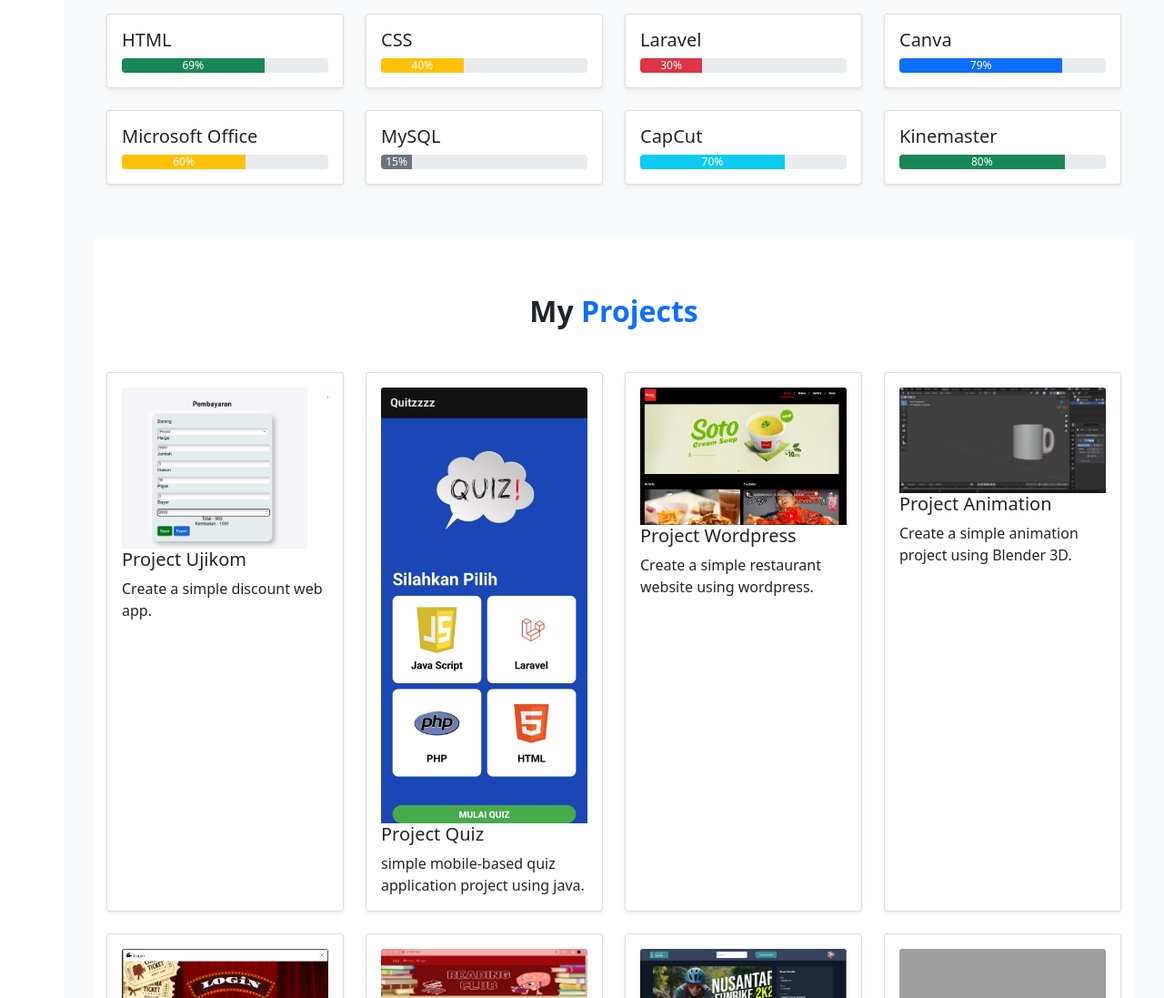
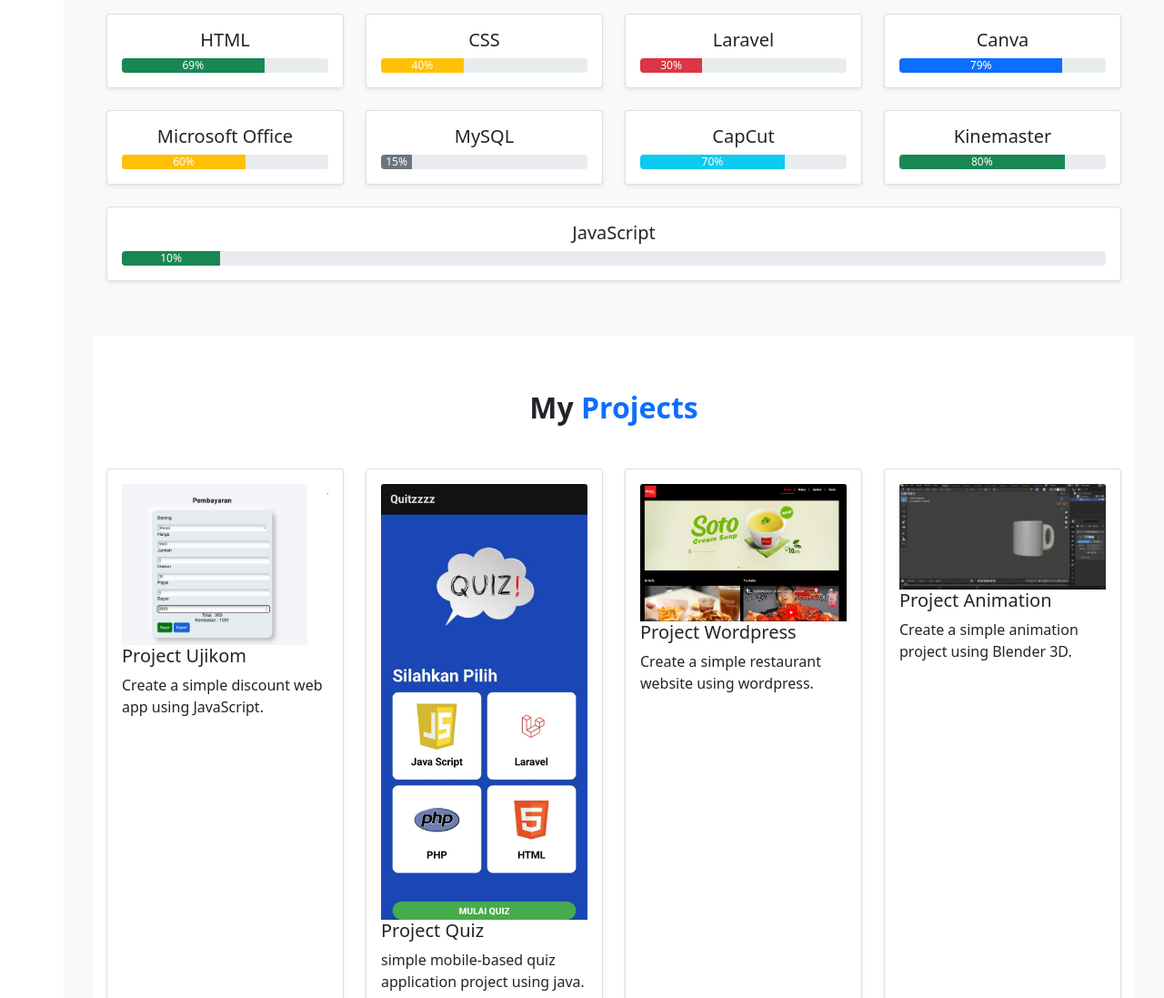
Before and after one commit to fbriantii/my-portofolio, a plain HTML site: page index.html in a window 1280 px wide. Shown: the part 900-1997 px from the top of the page at 91% size. Drawn offline with nearby package versions, Linux system fonts and the light colour scheme; grey boxes are pictures that could not be loaded.

Commit message:
menambahkan skill

```diff
--- a/index.html
+++ b/index.html
@@ -54,11 +54,6 @@
           <li class="sidebar-item">
             <a href="#resume" class="sidebar-link">
               <i class="lni lni-graduation"></i><span>Resume</span>
-            </a>
-          </li>
-          <li class="sidebar-item">
-            <a href="#contact" class="sidebar-link">
-              <i class="lni lni-phone"></i><span>Contact</span>
             </a>
           </li>
         </ul>
@@ -125,7 +120,7 @@
             <div class="row g-4">
               <div class="col-md-3 col-sm-6">
                 <div class="card shadow-sm">
-                  <div class="card-body">
+                  <div class="card-body text-center">
                     <h5>HTML</h5>
                     <div class="progress">
                       <div class="progress-bar bg-success" style="width: 69%">
@@ -137,7 +132,7 @@
               </div>
               <div class="col-md-3 col-sm-6">
                 <div class="card shadow-sm">
-                  <div class="card-body">
+                  <div class="card-body text-center">
                     <h5>CSS</h5>
                     <div class="progress">
                       <div class="progress-bar bg-warning" style="width: 40%">
@@ -149,7 +144,7 @@
               </div>
               <div class="col-md-3 col-sm-6">
                 <div class="card shadow-sm">
-                  <div class="card-body">
+                  <div class="card-body text-center">
                     <h5>Laravel</h5>
                     <div class="progress">
                       <div class="progress-bar bg-danger" style="width: 30%">
@@ -161,7 +156,7 @@
               </div>
               <div class="col-md-3 col-sm-6">
                 <div class="card shadow-sm">
-                  <div class="card-body">
+                  <div class="card-body text-center">
                     <h5>Canva</h5>
                     <div class="progress">
                       <div class="progress-bar bg-primary" style="width: 79%">
@@ -173,7 +168,7 @@
               </div>
               <div class="col-md-3 col-sm-6">
                 <div class="card shadow-sm">
-                  <div class="card-body">
+                  <div class="card-body text-center">
                     <h5>Microsoft Office</h5>
                     <div class="progress">
                       <div class="progress-bar bg-warning" style="width: 60%">
@@ -185,7 +180,7 @@
               </div>
               <div class="col-md-3 col-sm-6">
                 <div class="card shadow-sm">
-                  <div class="card-body">
+                  <div class="card-body text-center">
                     <h5>MySQL</h5>
                     <div class="progress">
                       <div class="progress-bar bg-secondary" style="width: 15%">
@@ -197,7 +192,7 @@
               </div>
               <div class="col-md-3 col-sm-6">
                 <div class="card shadow-sm">
-                  <div class="card-body">
+                  <div class="card-body text-center">
                     <h5>CapCut</h5>
                     <div class="progress">
                       <div class="progress-bar bg-info" style="width: 70%">
@@ -209,11 +204,23 @@
               </div>
               <div class="col-md-3 col-sm-6">
                 <div class="card shadow-sm">
-                  <div class="card-body">
+                  <div class="card-body text-center">
                     <h5>Kinemaster</h5>
                     <div class="progress">
                       <div class="progress-bar bg-success" style="width: 80%">
                         80%
+                      </div>
+                    </div>
+                  </div>
+                </div>
+              </div>
+                <div class="col-md-12 col-sm-6">
+                <div class="card shadow-sm">
+                  <div class="card-body text-center">
+                    <h5>JavaScript</h5>
+                    <div class="progress">
+                      <div class="progress-bar bg-success" style="width: 10%">
+                        10%
                       </div>
                     </div>
                   </div>
@@ -235,7 +242,7 @@
                   <div class="card-body">
                     <img src="img/1.png" class="card-img-top" alt="Project 9">
                     <h5 class="card-title">Project Ujikom </h5>
-                    <p class="card-text">Create a simple discount web app.</p>
+                    <p class="card-text">Create a simple discount web app using JavaScript.</p>
                   </div>
                 </div>
               </div>
```
